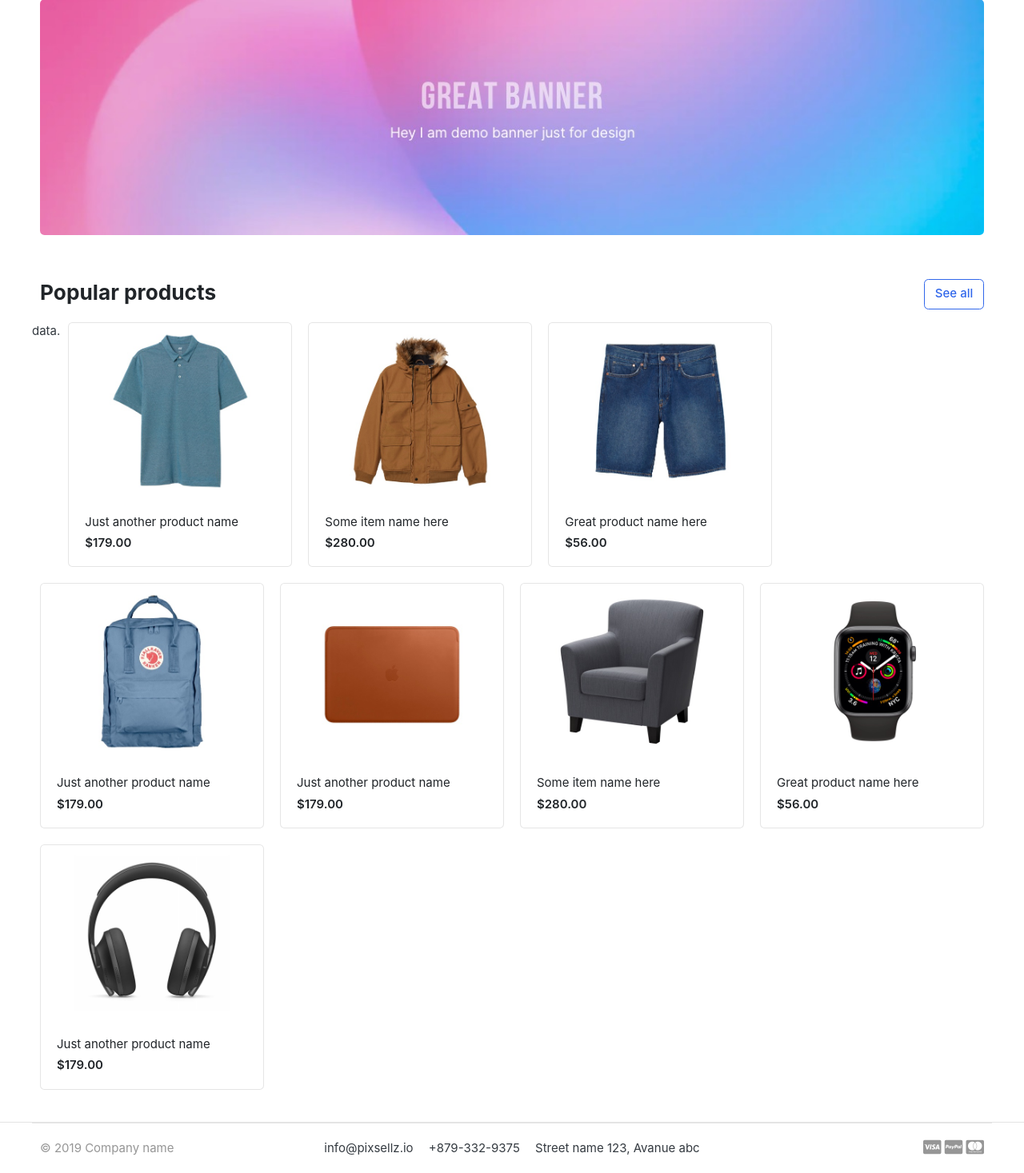
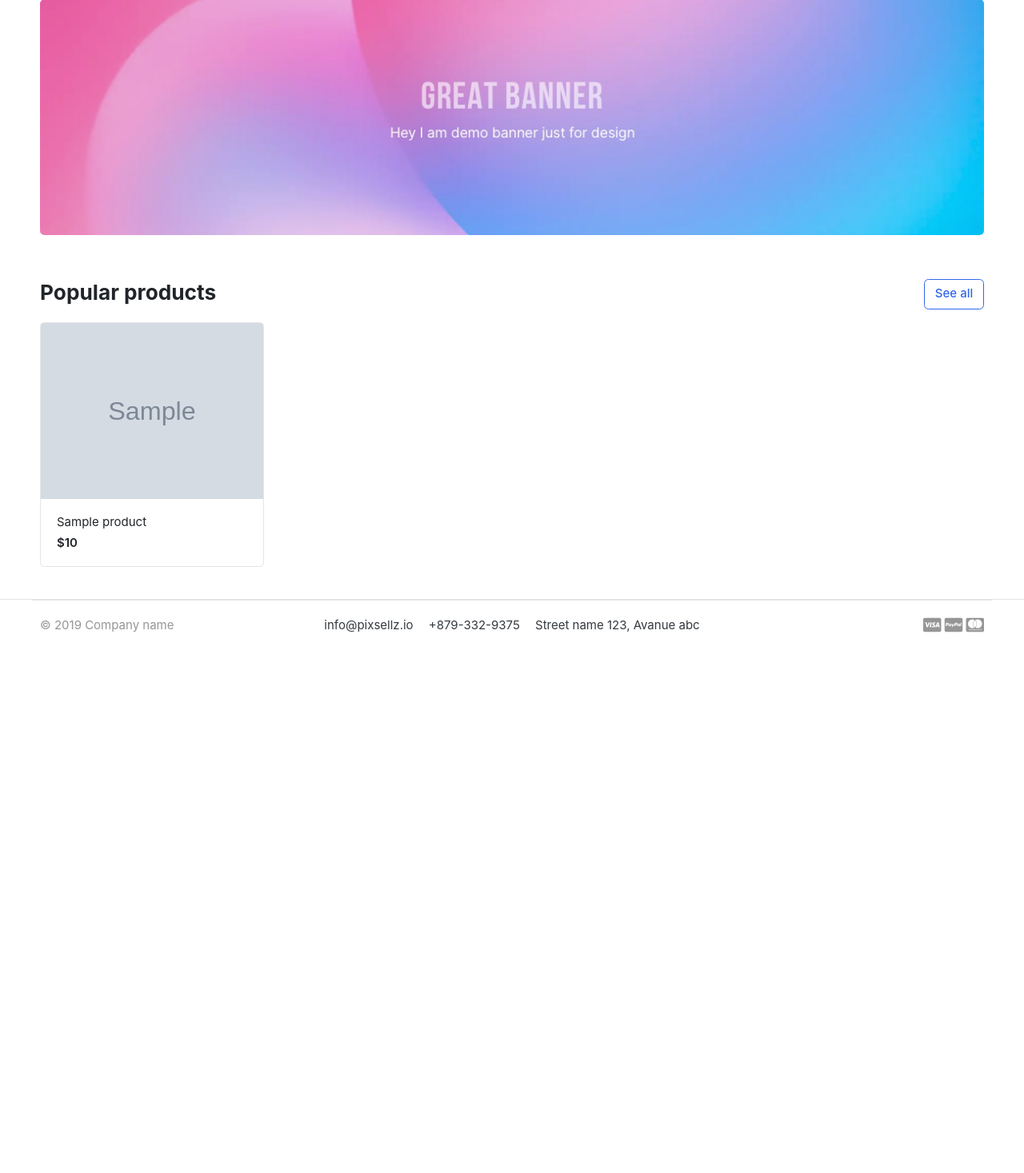
Before and after one commit to Hasan082/Build-Advanced-eCommerce-Project, a Django app: template templates/index.html in a window 1280 px wide. Shown: the part 139-1606 px from the top of the page at 80% size. After the commit the page ends 930 px from the top, so only its background shows below. Run offline with Django 4.2, Linux system fonts and the light colour scheme; the template is opened without the code that fills it: most values are stand-ins (such as "Sample title", 1, 10 or a date in 2020); grey boxes marked "Sample" are stand-in pictures; some libraries are stand-ins or nearby versions; some web fonts are replaced.

Commit message:
[ADDED] Show all product in homepage

```diff
--- a/ecommerce/views.py
+++ b/ecommerce/views.py
@@ -1,7 +1,11 @@
 from django.shortcuts import render  # Importing the render function to render templates.
+from store.models import Product
 
 
 # Defining the index view function which handles requests to the home page.
 def index(request):
+    # Get all product from Store with filter available
+    products = Product.objects.all().filter(is_available=True)
+    context = {'products': products}
     # The render function takes the request object, the template name, and an optional context dictionary.
-    return render(request, 'index.html')
+    return render(request, 'index.html', context)
--- a/templates/index.html
+++ b/templates/index.html
@@ -29,81 +29,21 @@
 
 
 <div class="row">
-	{% for data in all_data%}
-	data.
+
+	{% for product in products %}
+
 	<div class="col-md-3">
 		<div class="card card-product-grid">
-			<a href="./product-detail.html" class="img-wrap"> <img src="{% static 'images/items/1.jpg' %}"> </a>
+			<a href="./product-detail.html" class="img-wrap"> <img src="{{ product.image.url }}"> </a>
 			<figcaption class="info-wrap">
-				<a href="./product-detail.html" class="title">Just another product name</a>
-				<div class="price mt-1">$179.00</div> <!-- price-wrap.// -->
+				<a href="./product-detail.html" class="title">{{ product.prod_name }}</a>
+				<div class="price mt-1">${{ product.price }}</div> <!-- price-wrap.// -->
 			</figcaption>
 		</div>
 	</div> <!-- col.// -->
+
 	{% endfor %}
-	<div class="col-md-3">
-		<div class="card card-product-grid">
-			<a href="./product-detail.html" class="img-wrap"> <img src="{% static 'images/items/2.jpg' %}"> </a>
-			<figcaption class="info-wrap">
-				<a href="./product-detail.html" class="title">Some item name here</a>
-				<div class="price mt-1">$280.00</div> <!-- price-wrap.// -->
-			</figcaption>
-		</div>
-	</div> <!-- col.// -->
-	<div class="col-md-3">
-		<div class="card card-product-grid">
-			<a href="./product-detail.html" class="img-wrap"> <img src="{% static 'images/items/3.jpg' %}"> </a>
-			<figcaption class="info-wrap">
-				<a href="./product-detail.html" class="title">Great product name here</a>
-				<div class="price mt-1">$56.00</div> <!-- price-wrap.// -->
-			</figcaption>
-		</div>
-	</div> <!-- col.// -->
-	<div class="col-md-3">
-		<div class="card card-product-grid">
-			<a href="./product-detail.html" class="img-wrap"> <img src="{% static 'images/items/4.jpg' %}"> </a>
-			<figcaption class="info-wrap">
-				<a href="./product-detail.html" class="title">Just another product name</a>
-				<div class="price mt-1">$179.00</div> <!-- price-wrap.// -->
-			</figcaption>
-		</div>
-	</div> <!-- col.// -->
-	<div class="col-md-3">
-		<div class="card card-product-grid">
-			<a href="./product-detail.html" class="img-wrap"> <img src="{% static 'images/items/5.jpg' %}"> </a>
-			<figcaption class="info-wrap">
-				<a href="./product-detail.html" class="title">Just another product name</a>
-				<div class="price mt-1">$179.00</div> <!-- price-wrap.// -->
-			</figcaption>
-		</div>
-	</div> <!-- col.// -->
-	<div class="col-md-3">
-		<div class="card card-product-grid">
-			<a href="./product-detail.html" class="img-wrap"> <img src="{% static 'images/items/6.jpg' %}"> </a>
-			<figcaption class="info-wrap">
-				<a href="./product-detail.html" class="title">Some item name here</a>
-				<div class="price mt-1">$280.00</div> <!-- price-wrap.// -->
-			</figcaption>
-		</div>
-	</div> <!-- col.// -->
-	<div class="col-md-3">
-		<div class="card card-product-grid">
-			<a href="./product-detail.html" class="img-wrap"> <img src="{% static 'images/items/7.jpg' %}"> </a>
-			<figcaption class="info-wrap">
-				<a href="./product-detail.html" class="title">Great product name here</a>
-				<div class="price mt-1">$56.00</div> <!-- price-wrap.// -->
-			</figcaption>
-		</div>
-	</div> <!-- col.// -->
-	<div class="col-md-3">
-		<div class="card card-product-grid">
-			<a href="./product-detail.html" class="img-wrap"> <img src="{% static 'images/items/9.jpg' %}"> </a>
-			<figcaption class="info-wrap">
-				<a href="./product-detail.html" class="title">Just another product name</a>
-				<div class="price mt-1">$179.00</div> <!-- price-wrap.// -->
-			</figcaption>
-		</div>
-	</div> <!-- col.// -->
+
 </div> <!-- row.// -->
 
 </div><!-- container // -->
```
